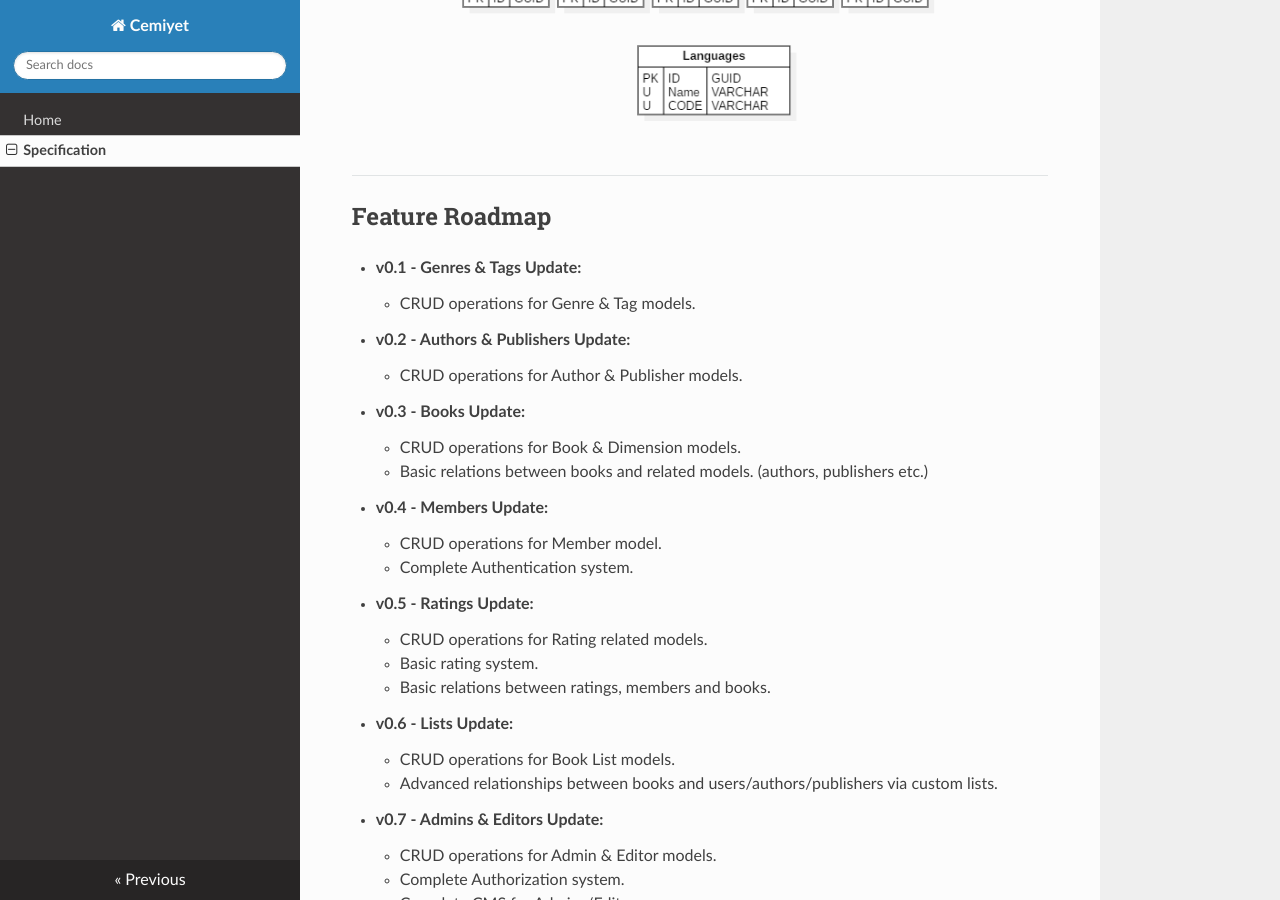
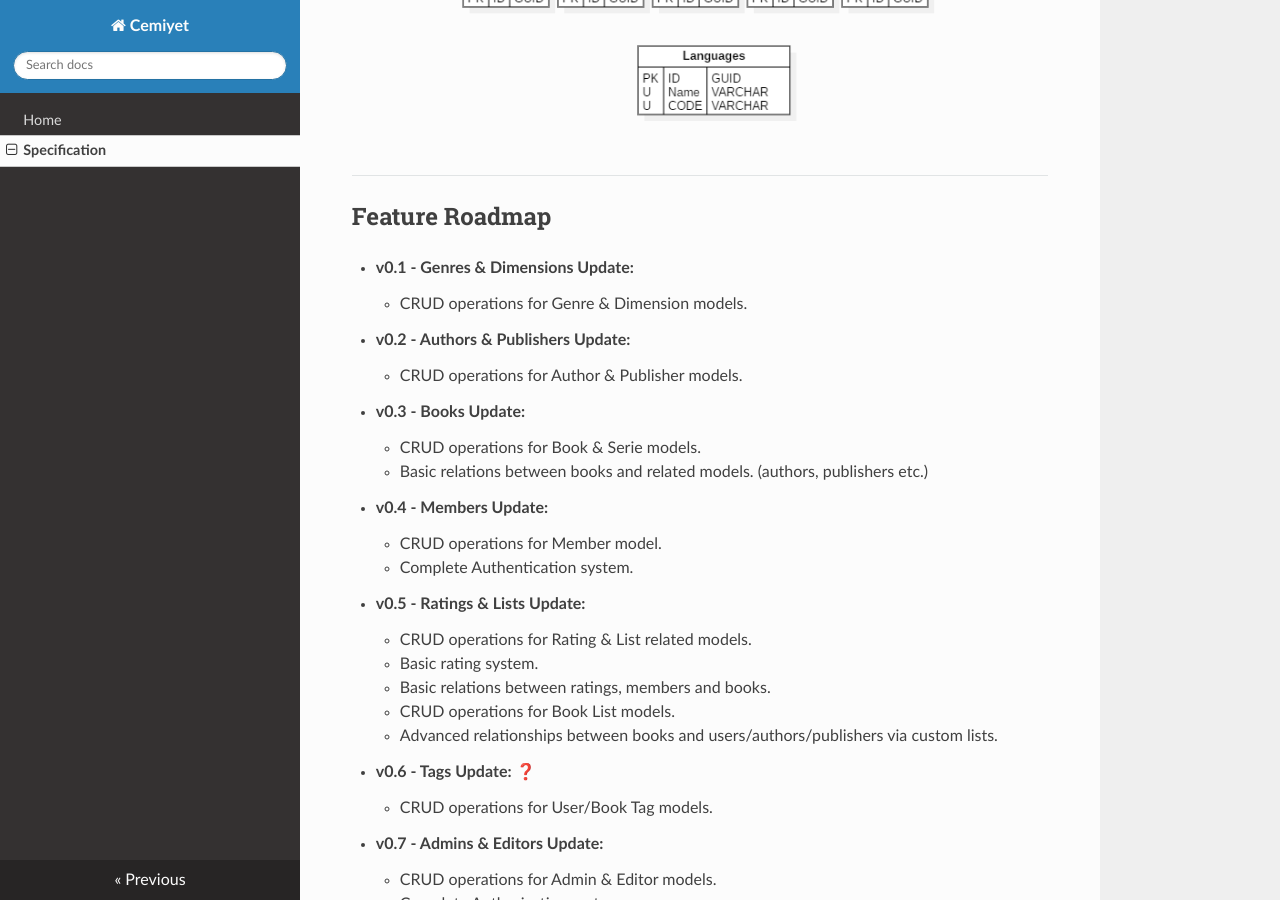
Before and after one commit to cemiyet/docs, an MkDocs documentation site: the page built from docs/specification.md, in a window 1280 px wide and 900 px high, scrolled down 2670 px. Built offline with MkDocs 1.6.1, drawn with Linux system fonts in a browser that asks for light colours; nearby versions of some CDN libraries.

Commit message:
updated feature roadmap. #3

```diff
--- a/docs/specification.md
+++ b/docs/specification.md
@@ -82,23 +82,24 @@ Status: Work-in-progress.
 
 ## Feature Roadmap
 
-- **v0.1 - Genres & Tags Update:**
-    - CRUD operations for Genre & Tag models.
+- **v0.1 - Genres & Dimensions Update:**
+    - CRUD operations for Genre & Dimension models.
 - **v0.2 - Authors & Publishers Update:**
     - CRUD operations for Author & Publisher models.
 - **v0.3 - Books Update:**
-    - CRUD operations for Book & Dimension models.
+    - CRUD operations for Book & Serie models.
     - Basic relations between books and related models. (authors, publishers etc.)
 - **v0.4 - Members Update:**
     - CRUD operations for Member model.
     - Complete Authentication system.
-- **v0.5 - Ratings Update:**
-    - CRUD operations for Rating related models.
+- **v0.5 - Ratings & Lists Update:**
+    - CRUD operations for Rating & List related models.
     - Basic rating system.
     - Basic relations between ratings, members and books.
-- **v0.6 - Lists Update:**
     - CRUD operations for Book List models.
     - Advanced relationships between books and users/authors/publishers via custom lists.
+- **v0.6 - Tags Update:** ❓
+    - CRUD operations for User/Book Tag models.
 - **v0.7 - Admins & Editors Update:**
     - CRUD operations for Admin & Editor models.
     - Complete Authorization system.
```
